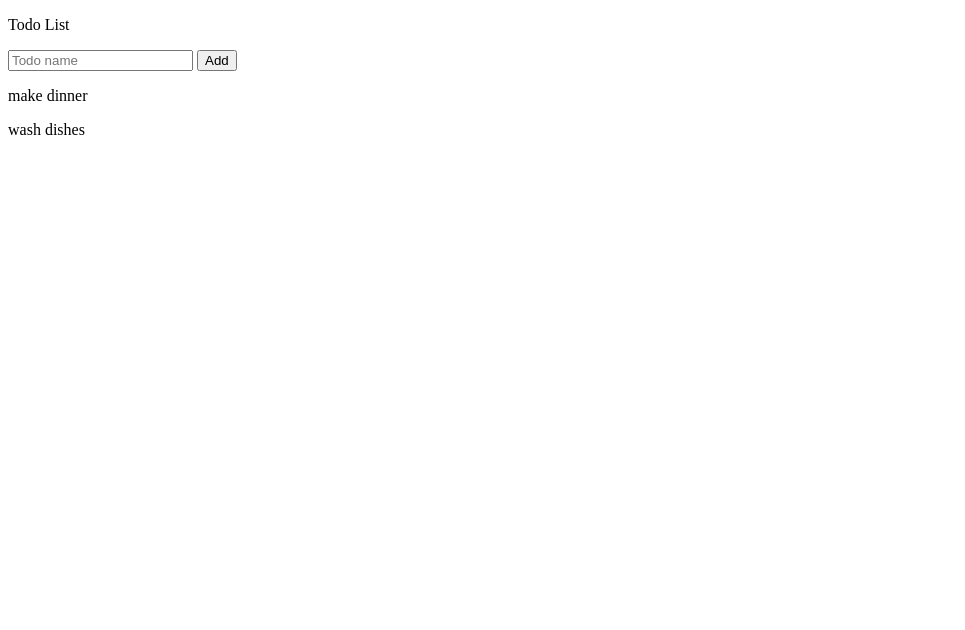
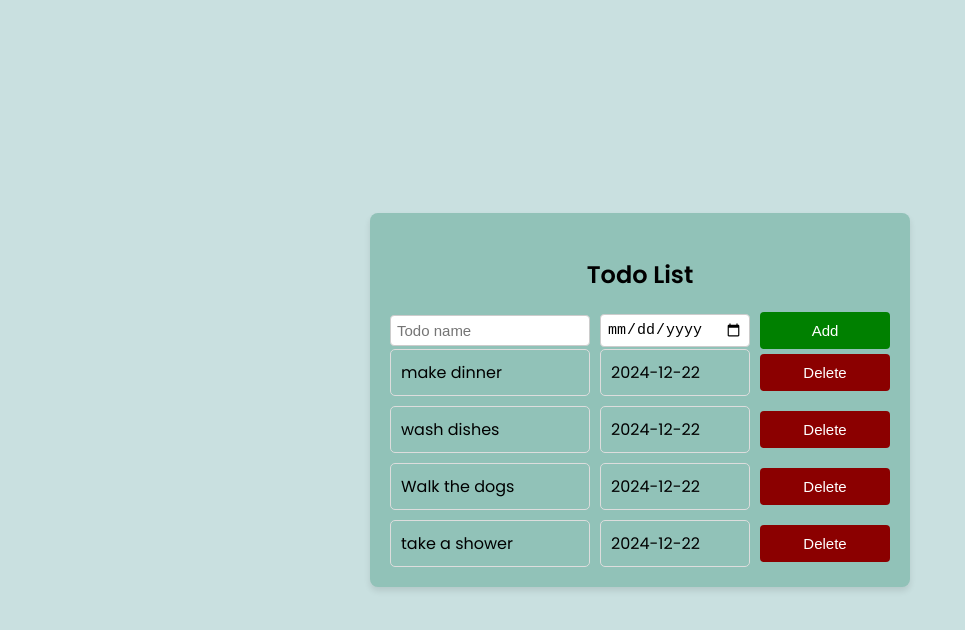
Before and after one commit to jaimeoakes/app-todo-list, a plain HTML site: page index.html in a window 1280 px wide. Shown: the whole page, without its empty margins (0-965 px from the left). Drawn offline with Linux system fonts and the light colour scheme.

Commit message:
adding forEach() into js file

```diff
--- a/app-todo-list.js
+++ b/app-todo-list.js
@@ -1,28 +1,62 @@
-const todoList = ['make dinner', 'wash dishes'];
+// Array inicial de tarefas
+const todoList = [
+  {
+    name: 'make dinner',
+    dueDate: '2024-12-22'
+  },
+  {
+    name: 'wash dishes',
+    dueDate: '2024-12-22'
+  },
+  {
+    name: 'Walk the dogs',
+    dueDate: '2024-12-22'
+  },
+  {
+    name: 'take a shower',
+    dueDate: '2024-12-22'
+  }
+];
 
-randerTodoList();
+// Renderiza a lista de tarefas na tela
+renderTodoList();
 
-function randerTodoList() {
+function renderTodoList() {
   let todoListHTML = '';
 
-  for (let i = 0; i < todoList.length; i++) {
-    const todo = todoList[i];
-    const html = `<p>${todo}</p>`;
+  todoList.forEach(function (todoObject, index) {
+    const { name, dueDate } = todoObject;
+    const html = `
+      <div>${name}</div>
+      <div>${dueDate}</div>
+      <button onclick="
+        todoList.splice(${index}, 1);
+        renderTodoList();
+      " class="delete-todo-button">Delete</button>
+    `;
     todoListHTML += html;
-  }
-  console.log(todoListHTML);
-
+  });
   document.querySelector('.js-todo-list').innerHTML = todoListHTML;
 }
 
+// Adiciona uma nova tarefa à lista
 function addTodo() {
   const inputElement = document.querySelector('.js-name-input');
   const name = inputElement.value;
 
-  todoList.push(name);
-  console.log(todoList);
+  const dateInputElement = document.querySelector('.js-due-date-input');
+  const dueDate = dateInputElement.value;
 
-  inputElement.value = '';
+  // Validação para evitar campos vazios
+  if (name === '' || dueDate === '') {
+    alert('Please fill out both fields');
+    return;
+  }
 
-  randerTodoList();
+  todoList.push({ name, dueDate }); // Adiciona a nova tarefa ao array
+
+  inputElement.value = ''; // Limpa o campo de entrada de texto
+  dateInputElement.value = ''; // Limpa o campo de data
+
+  renderTodoList(); // Re-renderiza a lista de tarefas
 }
--- a/index.html
+++ b/index.html
@@ -1,18 +1,27 @@
 <!DOCTYPE html>
 <html lang="en">
   <head>
-  <meta charset="UTF-8">
-  <meta name="viewport" content="width=device-width, initial-scale=1.0">
-  <title>Todo List</title>
+    <meta charset="UTF-8">
+    <meta name="viewport" content="width=device-width, initial-scale=1.0">
+    <title>Todo List</title>
+    <!-- Fonte Poppins -->
+    <link href="https://fonts.googleapis.com/css2?family=Poppins:wght@400;600&display=swap" rel="stylesheet">
+    <link rel="stylesheet" href="todo-list.css">
   </head>
   <body>
-
-    <p>Todo List</p>
-    <input placeholder="Todo name" class="js-name-input">
-    <button onclick="addTodo()">Add</button>
-    <div class="js-todo-list">text</div>
-
-
+    <div class="todo-container">
+      <!-- Título -->
+      <p>Todo List</p>
+      <!-- Área de entrada -->
+      <div class="todo-input-grid">
+        <input placeholder="Todo name" class="js-name-input name-input">
+        <input type="date" class="js-due-date-input due-date-input">
+        <button onclick="addTodo();" class="add-todo-button">Add</button>
+      </div>
+      <!-- Lista de tarefas -->
+      <div class="js-todo-list todo-grid"></div>
+    </div>
+    <!-- Script JavaScript -->
     <script src="app-todo-list.js"></script>
   </body>
 </html>
--- /dev/null
+++ b/todo-list.css
@@ -0,0 +1,86 @@
+/* Global Styles */
+body {
+  font-family: 'Poppins', sans-serif;
+  background-color: #c9e0e0; /* Um tom de azul claro */
+  margin: 0;
+  display: flex;
+  justify-content: center;
+  align-items: center;
+  min-height: 100vh;
+}
+
+/* Container */
+.todo-container {
+  width: 500px; /* Aumentado de 400px para 500px */
+  padding: 20px;
+  background-color: rgb(145, 194, 184);
+  box-shadow: 0 4px 6px rgba(0, 0, 0, 0.1);
+  border-radius: 8px;
+}
+
+/* Header */
+p {
+  font-weight: 600;
+  font-size: 24px;
+  text-align: center;
+  margin-bottom: 20px;
+}
+
+/* Grid Layouts */
+.todo-input-grid,
+.todo-grid {
+  display: grid;
+  grid-template-columns: 200px 150px auto;
+  column-gap: 10px;
+  row-gap: 10px;
+  align-items: center;
+}
+
+/* Inputs */
+.name-input,
+.due-date-input {
+  font-size: 15px;
+  padding: 6px;
+  border: 1px solid #ccc;
+  border-radius: 4px;
+}
+
+.name-input:focus,
+.due-date-input:focus {
+  outline: 2px solid #007bff;
+  border: none;
+}
+
+/* Buttons */
+.add-todo-button,
+.delete-todo-button {
+  font-size: 15px;
+  cursor: pointer;
+  border: none;
+  color: white;
+  padding: 10px;
+  border-radius: 4px;
+}
+
+.add-todo-button {
+  background-color: green;
+}
+
+.add-todo-button:hover {
+  background-color: darkgreen;
+}
+
+.delete-todo-button {
+  background-color: darkred;
+}
+
+.delete-todo-button:hover {
+  background-color: red;
+}
+
+/* Todo Items */
+.todo-grid > div {
+  padding: 10px;
+  border: 1px solid #ddd;
+  border-radius: 5px;
+}
```
